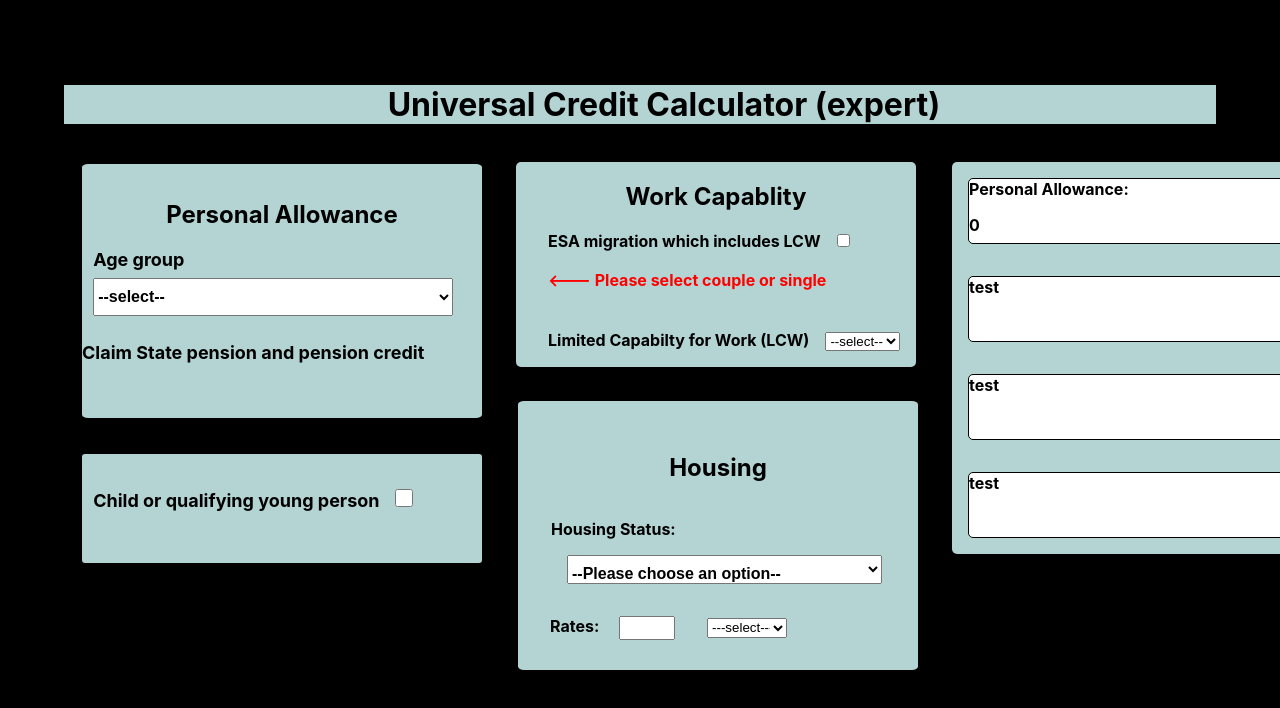
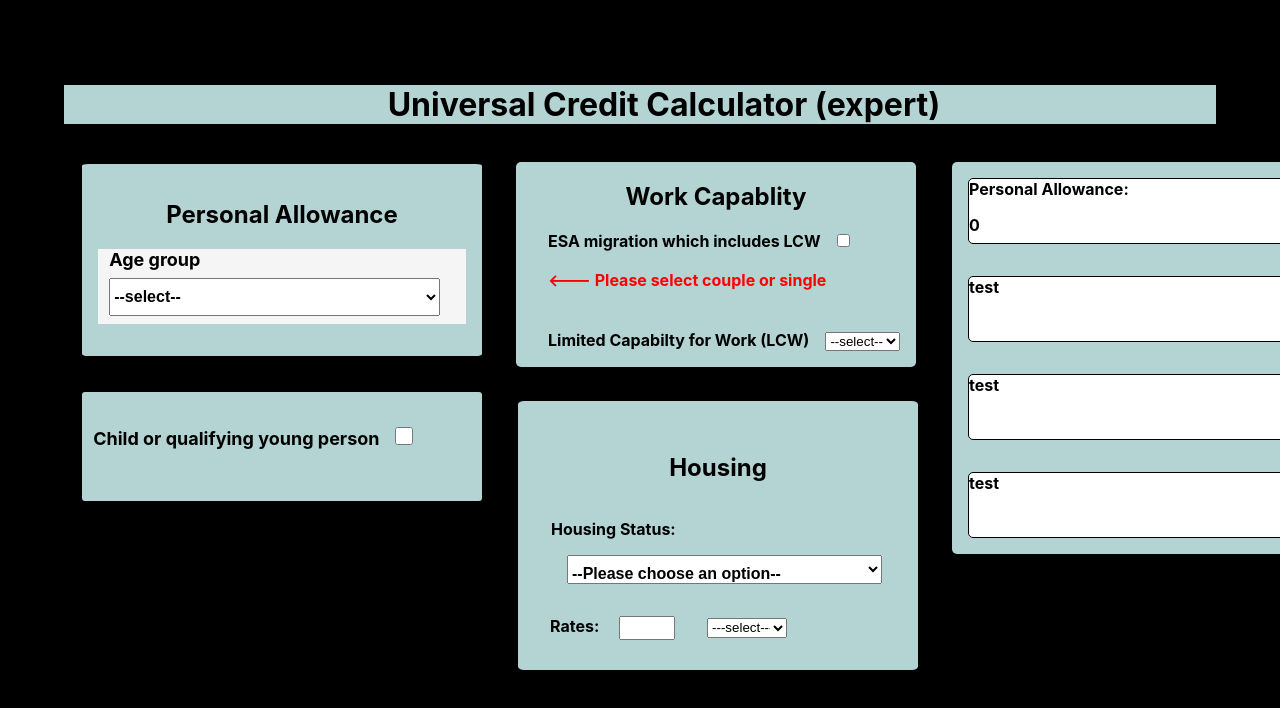
Before and after one commit to dnlstronge/benefitscalc2, a React (Create React App) app: page / in a window 1280 px wide. Shown: the top 708 px of the page. Built offline with nearby package versions, Linux system fonts and the light colour scheme.

Commit message:
[x] started to implement logic and flow

```diff
--- a/src/components/UC/UCform/PA/PASingle.js
+++ b/src/components/UC/UCform/PA/PASingle.js
@@ -15,20 +15,21 @@ const PASingle = () => {
         <React.Fragment>
             <div className={classes.container}>
 
-                <label className={classes.age_label} htmlFor="age-select">Age group
-                    <select id="age-select">
-                        <option value={"NONE"}>--select--</option>
-                        <option value={0}>Under 25</option>
-                        <option value={25}>Over 25+</option>
+                <label className={classes.age_label} htmlFor="age-selecter">Age group
+                    <select className={classes.age_select} onChange={handleAge} id="age-selecter">
+                        <option value="NONE">--select--</option>
+                        <option value="UNDER">Under 25</option>
+                        <option value="OVER">Over 25+</option>
                         <option value="SRP">Pension Age</option>
                         </select>
-                        <p className={classes.age_warning}>Claim State pension and pension credit</p>
+                        {age === "SRP" &&
+                        <p className={classes.age_warning}>Claim State pension and pension credit</p>}
                 </label>
 
 
 {/* stream 1 - under 25 */}
-                {age === 0 &&
-                <label htmlFor={classes.couple_select}>
+                {age === "UNDER" &&
+                <label htmlFor={classes.couple_select}>Couple/Single
                     <select>
                         <option value="NONE">--select--</option>
                         <option value="SINGLE">Single</option>
@@ -36,8 +37,8 @@ const PASingle = () => {
                     </select>
                 </label> }
 {/* stream 2 - over 25 */}
-                {age === 25 &&
-                <label htmlFor={classes.couple_select}>
+                {age === "OVER" &&
+                <label htmlFor={classes.couple_select}>Couple/Single
                     <select>
                         <option value="NONE">--select--</option>
                         <option value="SINGLE">Single</option>
--- a/src/components/UC/UCform/PA/PASingle.module.css
+++ b/src/components/UC/UCform/PA/PASingle.module.css
@@ -1,3 +1,23 @@
 .container {
+    font-weight: bold;
+    margin: 1rem 1rem 1rem 1rem;
+    background: whitesmoke;
 
 }
+.age_label {
+    margin-left: 1rem
+}
+.age_select {
+    margin-left: 1rem
+}
+.age_warning {
+    color: red;
+    margin-left: 1rem
+}
+
+.couple_label {
+    margin-left: 1rem;
+}
+.couple_select {
+    margin-left: 1rem
+}
```
